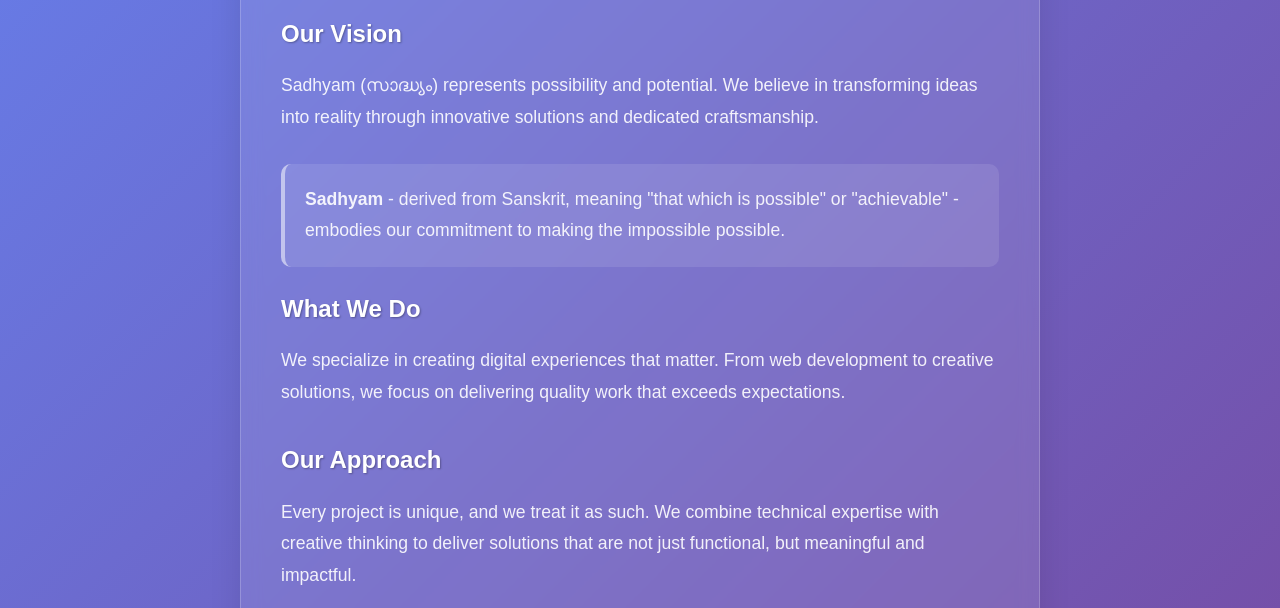
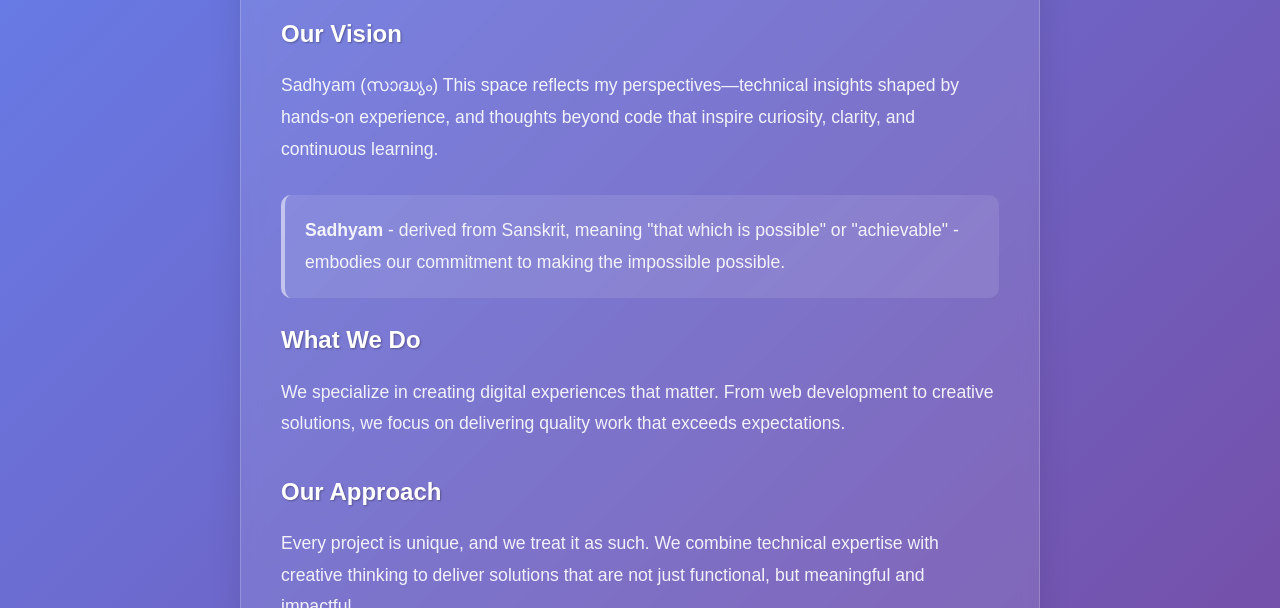
Before and after one commit to Indukumar-Warrier/Sadhyam, a plain HTML site: page about.html in a window 1280 px wide. Shown: the part 192-800 px from the top of the page. Drawn offline with Linux system fonts and the light colour scheme.

Commit message:
Update about.html

```diff
--- a/about.html
+++ b/about.html
@@ -112,7 +112,7 @@
         <div class="about-content">
             <div class="about-section">
                 <h2>Our Vision</h2>
-                <p>Sadhyam (സാദ്ധ്യം) represents possibility and potential. We believe in transforming ideas into reality through innovative solutions and dedicated craftsmanship.</p>
+                <p>Sadhyam (സാദ്ധ്യം) This space reflects my perspectives—technical insights shaped by hands-on experience, and thoughts beyond code that inspire curiosity, clarity, and continuous learning.</p>
             </div>
 
             <div class="highlight">
```
